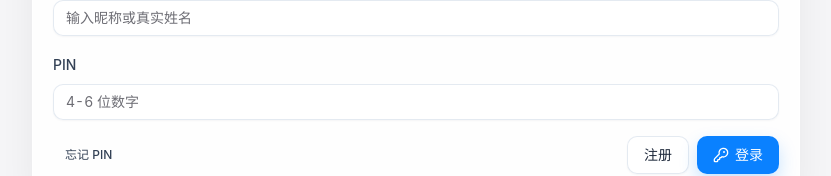
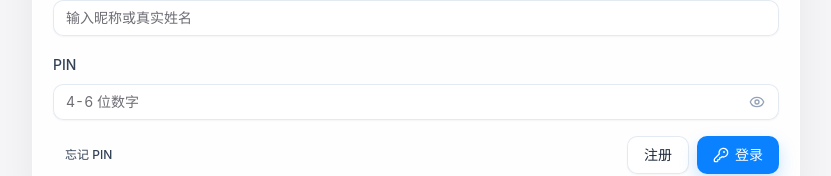
Before and after one commit to KaneshiroAkatsuki/CPT114514, a React (Vite) app in the folder CPT/OMM日报系统-Tauri/: page / in a window 1280 px wide. Shown: the part 287-463 px from the top of the page, without its empty margins (224-1055 px from the left). Built offline with nearby package versions, Linux system fonts and the light colour scheme.

Commit message:
fix(login): stabilize pin visibility toggle

```diff
--- a/CPT/OMM日报系统-Tauri/src/components/AccountGate.tsx
+++ b/CPT/OMM日报系统-Tauri/src/components/AccountGate.tsx
@@ -1,5 +1,5 @@
 import * as React from "react";
-import { Database, FileSpreadsheet, Info, KeyRound, LockKeyhole, RotateCcw, Shield, UserPlus } from "lucide-react";
+import { Database, Eye, EyeOff, FileSpreadsheet, Info, KeyRound, LockKeyhole, RotateCcw, Shield, UserPlus } from "lucide-react";
 import { Button } from "@/components/ui/button";
 import { Card, CardContent, CardHeader, CardTitle } from "@/components/ui/card";
 import { Input } from "@/components/ui/input";
@@ -36,6 +36,43 @@ function roleLabel(account: PublicAccount): string {
 function validatePin(pin: string): string | null {
   if (!/^\d{4,6}$/.test(pin)) return "PIN 必须是 4 到 6 位数字。";
   return null;
+}
+
+function PinInput({
+  value,
+  onChange,
+  placeholder,
+}: {
+  value: string;
+  onChange: (value: string) => void;
+  placeholder: string;
+}) {
+  const [visible, setVisible] = React.useState(false);
+  const Icon = visible ? EyeOff : Eye;
+
+  return (
+    <div className="relative">
+      <Input
+        value={value}
+        onChange={(event) => onChange(event.target.value.replace(/\D/g, "").slice(0, 6))}
+        type={visible ? "text" : "password"}
+        inputMode="numeric"
+        autoComplete="off"
+        placeholder={placeholder}
+        className="pin-input pr-10"
+      />
+      <button
+        type="button"
+        aria-label={visible ? "隐藏 PIN" : "显示 PIN"}
+        title={visible ? "隐藏 PIN" : "显示 PIN"}
+        onMouseDown={(event) => event.preventDefault()}
+        onClick={() => setVisible((prev) => !prev)}
+        className="absolute right-2 top-1/2 flex h-7 w-7 -translate-y-1/2 items-center justify-center rounded-md text-slate-400 transition hover:bg-slate-100 hover:text-slate-700 focus-visible:outline-none focus-visible:ring-2 focus-visible:ring-blue-100"
+      >
+        <Icon className="h-4 w-4" />
+      </button>
+    </div>
+  );
 }
 
 export function AccountGate() {
@@ -246,7 +283,7 @@ export function AccountGate() {
                   </div>
                   <div className="space-y-2">
                     <label className="field-label">PIN</label>
-                    <Input value={pin} onChange={(event) => setPin(event.target.value.replace(/\D/g, "").slice(0, 6))} type="password" placeholder="4-6 位数字" />
+                    <PinInput value={pin} onChange={setPin} placeholder="4-6 位数字" />
                   </div>
                   <div className="flex flex-wrap items-center justify-between gap-2">
                     <Button variant="ghost" size="sm" onClick={() => { resetFormState(); setMode("forgot"); }}>
@@ -279,7 +316,7 @@ export function AccountGate() {
                   </div>
                   <div className="space-y-2">
                     <label className="field-label">设置 PIN</label>
-                    <Input value={newPin} onChange={(event) => setNewPin(event.target.value.replace(/\D/g, "").slice(0, 6))} type="password" placeholder="4-6 位数字" />
+                    <PinInput value={newPin} onChange={setNewPin} placeholder="4-6 位数字" />
                     <p className="form-hint">新员工默认为访客账户，管理员功能不会显示。</p>
                   </div>
                   <div className="flex justify-between gap-2">
@@ -312,11 +349,11 @@ export function AccountGate() {
                   <div className="grid grid-cols-1 gap-3 sm:grid-cols-2">
                     <div className="space-y-2">
                       <label className="field-label">管理员 PIN</label>
-                      <Input value={adminPin} onChange={(event) => setAdminPin(event.target.value.replace(/\D/g, "").slice(0, 6))} type="password" placeholder="管理员 PIN" />
+                      <PinInput value={adminPin} onChange={setAdminPin} placeholder="管理员 PIN" />
                     </div>
                     <div className="space-y-2">
                       <label className="field-label">新 PIN</label>
-                      <Input value={newPin} onChange={(event) => setNewPin(event.target.value.replace(/\D/g, "").slice(0, 6))} type="password" placeholder="4-6 位数字" />
+                      <PinInput value={newPin} onChange={setNewPin} placeholder="4-6 位数字" />
                     </div>
                   </div>
                   <div className="flex justify-between gap-2">
--- a/CPT/OMM日报系统-Tauri/src/index.css
+++ b/CPT/OMM日报系统-Tauri/src/index.css
@@ -88,6 +88,11 @@
   .app-list-item {
     @apply rounded-xl border border-slate-200/80 bg-white/70 transition hover:border-blue-200 hover:bg-white hover:shadow-[0_6px_18px_rgba(15,23,42,0.06)];
   }
+
+  .pin-input::-ms-reveal,
+  .pin-input::-ms-clear {
+    display: none;
+  }
 }
 
 /* Custom scrollbar */
```
